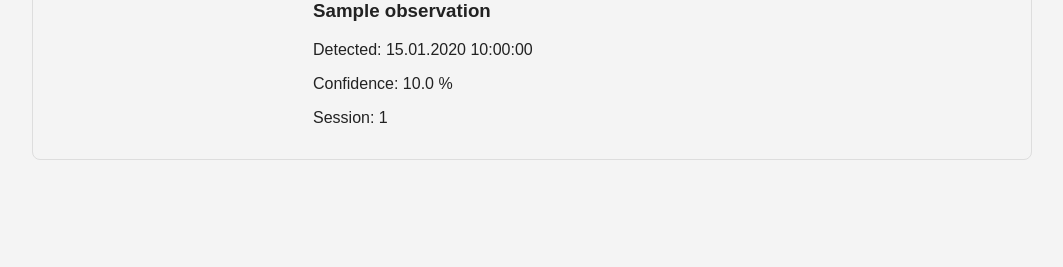
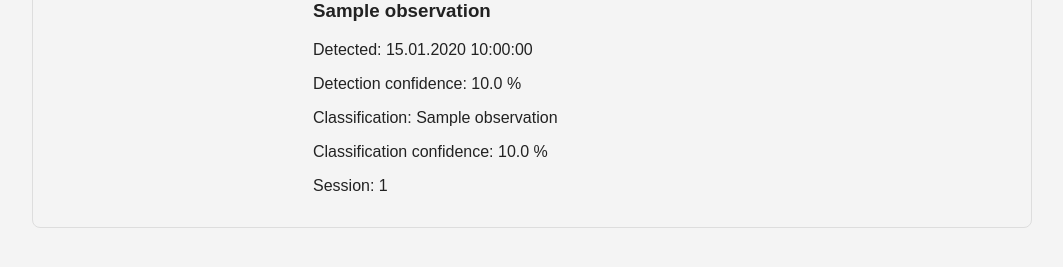
Before and after one commit to kaulketh/BirdPi, a Python web app: template src/birdpi/templates/observations.html in a window 1280 px wide. Shown: the part 290-557 px from the top of the page, without its empty margins (108-1171 px from the left). Run offline with Jinja, Linux system fonts and the light colour scheme; the template is opened without the code that fills it: most values are stand-ins (such as "Sample title", 1, 10 or a date in 2020).

Commit message:
Separate detection and classification results in observations

```diff
--- a/src/birdpi/detection/motion.py
+++ b/src/birdpi/detection/motion.py
@@ -102,8 +102,8 @@ class MotionDetector(Detector):
             Observation(
                 image=image,
                 detected_at=datetime.now(),
-                label="motion",
-                confidence=motion_score,
+                detection_label="motion",
+                detection_confidence=motion_score,
             )
         ]
 
--- a/src/birdpi/templates/observations.html
+++ b/src/birdpi/templates/observations.html
@@ -10,16 +10,16 @@
 
     <a href="{{ url_for('web.image', filename=observation.image.filename) }}">
         <img
-                src="{{ url_for('web.image', filename=observation.image.filename) }}"
-                alt="{{ observation.label or 'Observation' }}"
-                class="observation-image"
+            src="{{ url_for('web.image', filename=observation.image.filename) }}"
+            alt="{{ observation.detection_label or 'Observation' }}"
+            class="observation-image"
         >
     </a>
 
     <div class="observation-info">
 
         <h3>
-            {{ observation.label or 'Unknown' }}
+            {{ observation.detection_label or 'Unknown' }}
         </h3>
 
         <p>
@@ -28,11 +28,21 @@
         </p>
 
         <p>
-            Confidence:
-            {% if observation.confidence is not none %}
-            {{ '%.1f' | format(observation.confidence * 100) }} %
+            Detection confidence:
+            {{ '%.1f' | format(observation.detection_confidence * 100) }} %
+        </p>
+
+        <p>
+            Classification:
+            {{ observation.classification_label or '—' }}
+        </p>
+
+        <p>
+            Classification confidence:
+            {% if observation.classification_confidence is not none %}
+                {{ '%.1f' | format(observation.classification_confidence * 100) }} %
             {% else %}
-            —
+                —
             {% endif %}
         </p>
 
@@ -50,4 +60,5 @@
 <p>No observations available.</p>
 
 {% endfor %}
+
 {% endblock %}
```
Also changed, not shown: src/birdpi/models.py (+5 -2 lines), src/birdpi/storage.py (+8 -4 lines).
